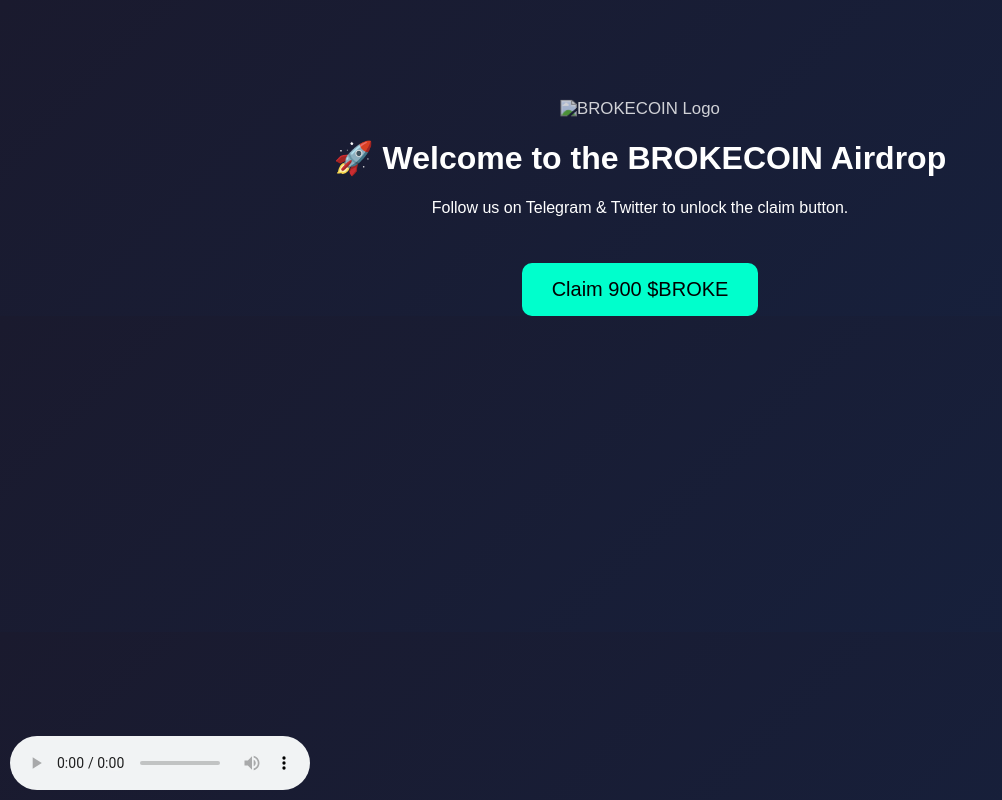
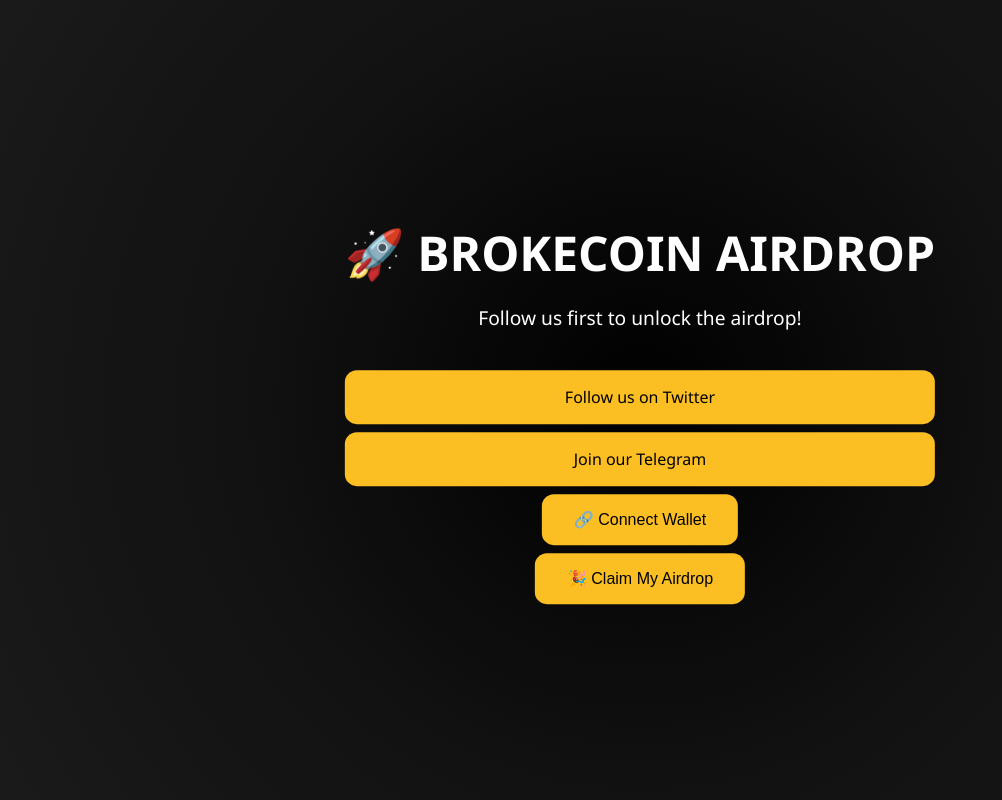
Before and after one commit to brokecoinofficial/BROKECOIN.IO, a plain HTML site: page index.html in a window 1280 px wide. Shown: the whole page, without its empty margins (0-1002 px from the left). Drawn offline with Linux system fonts and the light colour scheme.

Commit message:
Add files via upload

```diff
--- a/index.html
+++ b/index.html
@@ -4,21 +4,23 @@
 <head>
   <meta charset="UTF-8" />
   <meta name="viewport" content="width=device-width, initial-scale=1.0"/>
-  <title>BROKECOIN - Claim Your Airdrop</title>
-  <link rel="stylesheet" href="style.css"/>
+  <title>BROKECOIN AIRDROP</title>
+  <link rel="stylesheet" href="style.css">
 </head>
 <body>
-  <audio autoplay loop controls style="position: fixed; bottom: 10px; left: 10px;">
-    <source src="background-music.mp3" type="audio/mpeg">
+  <div class="background"></div>
+  <div class="container">
+    <h1 class="title">🚀 BROKECOIN AIRDROP</h1>
+    <p class="subtitle">Follow us first to unlock the airdrop!</p>
+    <div class="buttons">
+      <a href="https://twitter.com/BROKECOINBAG" target="_blank" class="btn">Follow us on Twitter</a>
+      <a href="https://t.me/+ay8dpejsl1tiZjA8" target="_blank" class="btn">Join our Telegram</a>
+      <button class="btn connect">🔗 Connect Wallet</button>
+      <button class="btn claim">🎉 Claim My Airdrop</button>
+    </div>
+  </div>
+  <audio autoplay loop>
+    <source src="music.mp3" type="audio/mpeg">
   </audio>
-
-  <div class="container">
-    <img src="brokecoin-logo.gif" alt="BROKECOIN Logo" class="logo" />
-    <h1>🚀 Welcome to the BROKECOIN Airdrop</h1>
-    <p>Follow us on Telegram & Twitter to unlock the claim button.</p>
-    <button disabled id="claimBtn">Claim 900 $BROKE</button>
-  </div>
-
-  <script src="script.js"></script>
 </body>
 </html>
--- a/style.css
+++ b/style.css
@@ -1,35 +1,57 @@
 
-body {
-  background: linear-gradient(135deg, #1a1a2e, #16213e);
-  font-family: 'Arial', sans-serif;
-  color: white;
-  text-align: center;
+body, html {
   margin: 0;
   padding: 0;
+  height: 100%;
+  font-family: 'Segoe UI', sans-serif;
+  color: white;
+  overflow: hidden;
 }
-
+.background {
+  position: fixed;
+  top: 0; left: 0;
+  width: 100%; height: 100%;
+  background: radial-gradient(circle at center, #000000, #111111, #1a1a1a);
+  animation: pulse 5s ease-in-out infinite;
+  z-index: -1;
+}
+@keyframes pulse {
+  0% { filter: brightness(1); }
+  50% { filter: brightness(1.15); }
+  100% { filter: brightness(1); }
+}
 .container {
-  margin-top: 100px;
+  position: absolute;
+  top: 50%; left: 50%;
+  transform: translate(-50%, -50%);
+  text-align: center;
+  animation: fadeIn 1.5s ease-out;
 }
-
-.logo {
-  width: 200px;
-  animation: pulse 2s infinite;
+.title {
+  font-size: 3em;
+  margin-bottom: 0.2em;
 }
-
-@keyframes pulse {
-  0% { transform: scale(1); opacity: 1; }
-  50% { transform: scale(1.05); opacity: 0.8; }
-  100% { transform: scale(1); opacity: 1; }
+.subtitle {
+  font-size: 1.2em;
+  margin-bottom: 2em;
 }
-
-button {
-  font-size: 20px;
-  padding: 15px 30px;
-  margin-top: 30px;
-  background-color: #00ffcc;
-  color: black;
+.buttons .btn {
+  display: block;
+  margin: 0.5em auto;
+  padding: 1em 2em;
+  font-size: 1em;
+  background: #fbbf24;
+  color: #000;
   border: none;
-  border-radius: 10px;
+  border-radius: 12px;
   cursor: pointer;
+  transition: all 0.3s ease;
+  text-decoration: none;
 }
+.buttons .btn:hover {
+  background: #facc15;
+}
+@keyframes fadeIn {
+  from { opacity: 0; transform: translate(-50%, -60%); }
+  to { opacity: 1; transform: translate(-50%, -50%); }
+}
```
Also changed, not shown: 1 other file.
